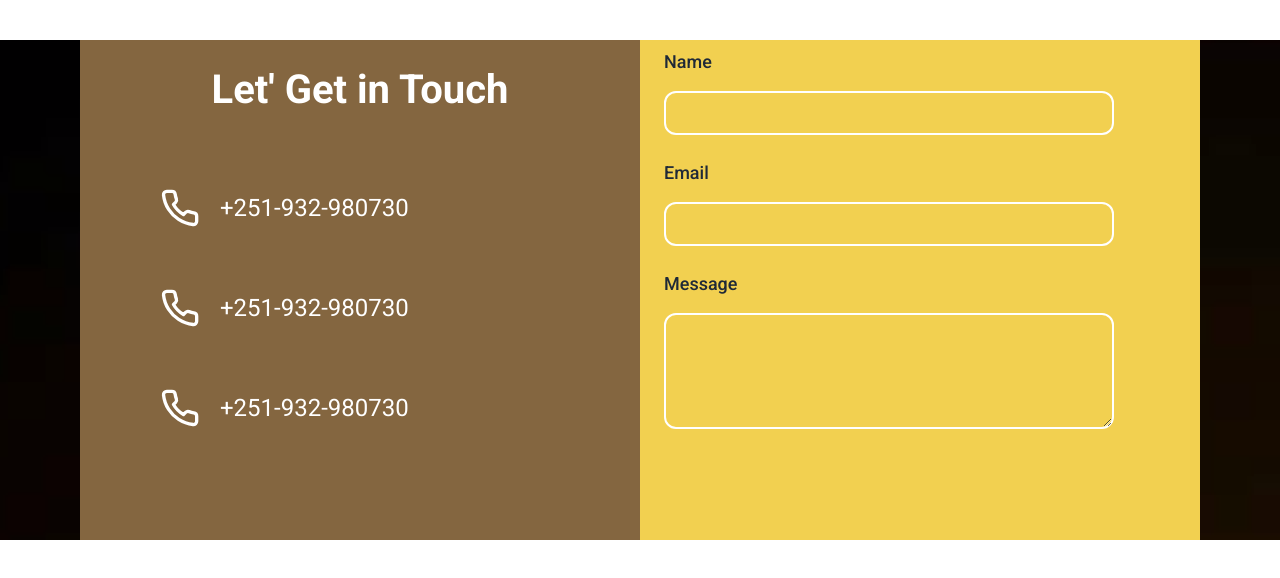
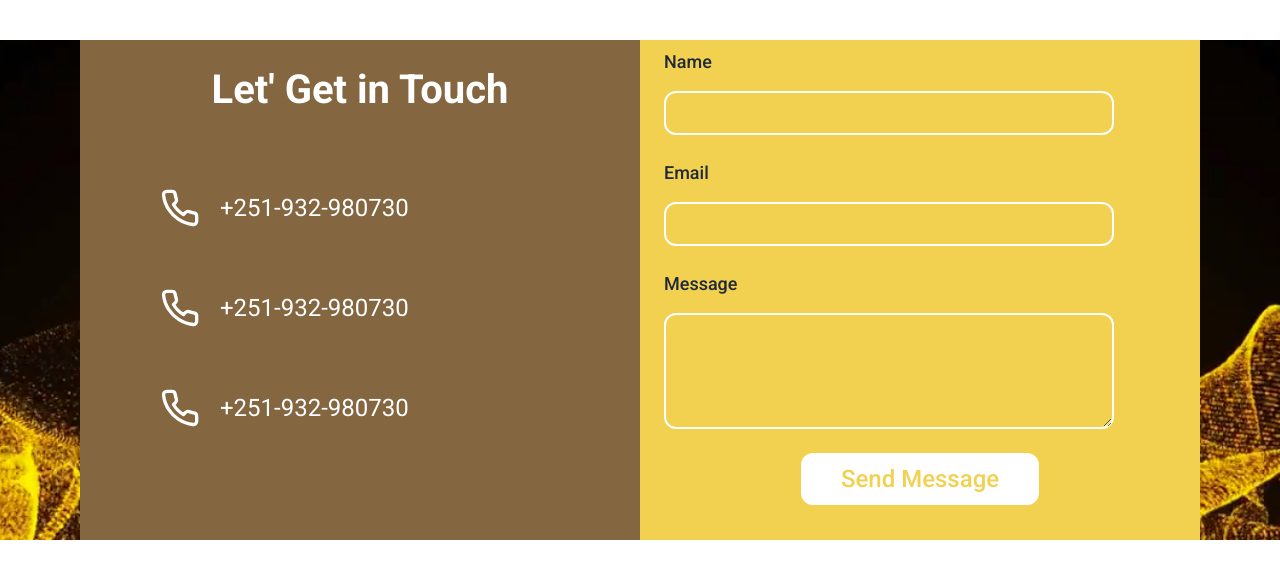
Before and after one commit to haileamlakwalelige/field, a Next.js app: page /contact in a window 1280 px wide. Shown: the top 578 px of the page. Built offline with nearby package versions, Linux system fonts and the light colour scheme.

Commit message:
finalize contact page

```diff
--- a/app/components/contact/ContactUs.js
+++ b/app/components/contact/ContactUs.js
@@ -1,5 +1,5 @@
 import React from 'react';
-import bgs from '../../assets/bgs.png';
+// import bgs from '../../assets/bgs.png';
 import { LuPhone } from "react-icons/lu";
 
 
@@ -7,7 +7,7 @@ import { LuPhone } from "react-icons/lu";
 
 const ContactUs = () => {
   return (
-    <div style={{ backgroundImage: `url(${bgs})` }} className='contact px-2 sm:px-6 md:px-12 lg:px-20 mt-10 justify-center items-center'>
+    <div className='contact px-2 sm:px-6 md:px-12 lg:px-20 mt-10 justify-center items-center'>
       <div className='bg-[#846640] lg:min-h-[500px] grid grid-cols-1 lg:grid-cols-2  justify-center items-center lg:w-full overflow-hidden'>
       <div className='bg-[#846640] lg:min-h-[500px] flex flex-col text-white roboto'>
         <p className='text-white font-semibold roboto pt-5 text-[20px] md:text-[30px] lg:text-[40px] text-center pb-4 sm:pb-8 md:pb-12 '>Let&apos; Get in Touch</p>
@@ -39,6 +39,9 @@ const ContactUs = () => {
             <p className='text-[16px] md:text-[18px] font-medium'>Message</p>
             <textarea cols={30} rows={4} type='text' className='bg-[#F2D050] min-w-[300px] max-w-[450px] text-white rounded-xl border-white border-2'/>
           </div>
+          <div className='flex justify-center items-center'>
+            <button type='submit' className='text-[#F2D050] bg-white py-2 px-10 text-center rounded-xl font-medium text-[18px] md:text-[22px] lg:text-[24px]'>Send Message</button>
+          </div>
         </form>
       </div>
       </div>
--- a/app/globals.css
+++ b/app/globals.css
@@ -43,12 +43,14 @@ h1 {
 .con{
   background-image: url('assets/conr.png');
 }
-/* .bgs{
+.bgso {
   background-image: url('assets/bgs.png');
-} */
+}
 .bgs{
   background-image: url('../app/assets/bgs.png');
 }
 .contact {
-  background-image: url('../app/assets/bgs.png');
+    background: url('../app/assets/bgs.png');
+      background-position: center;
+      background-size: cover;
 }
```
